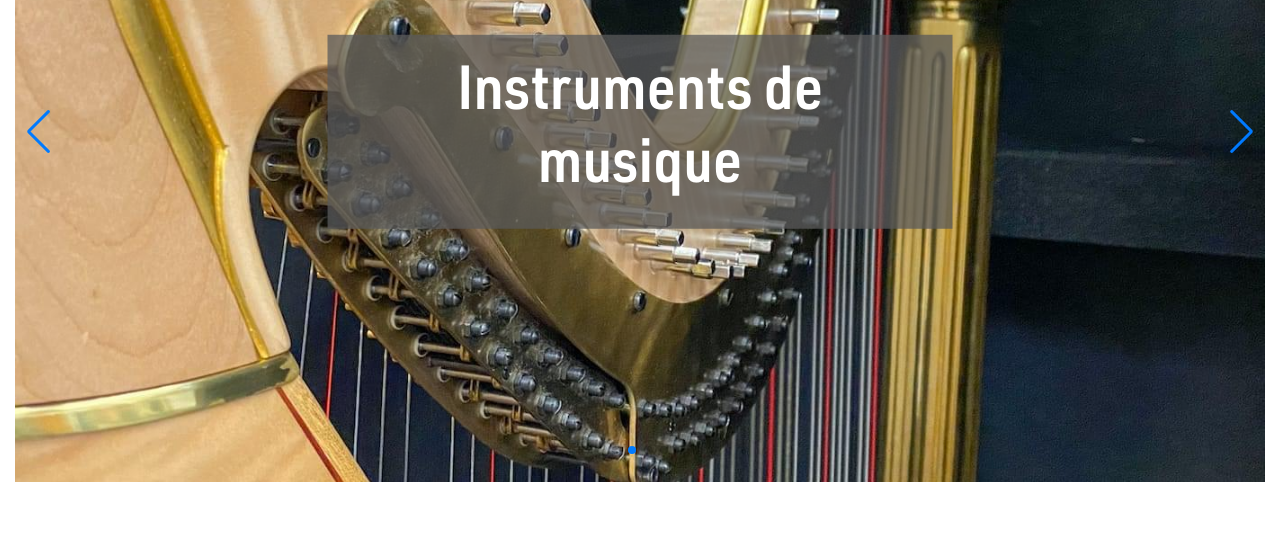
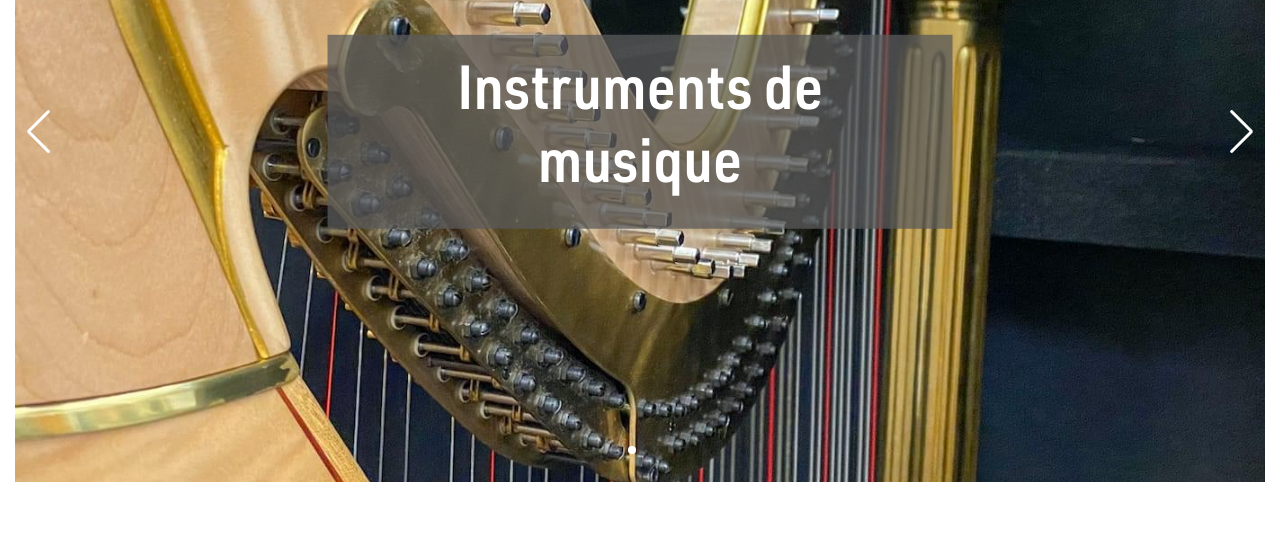
Before and after one commit to larucheio/stonecase.ch, a Jekyll site: the page built from index.html, in a window 1280 px wide. Shown: the part 2103-2646 px from the top of the page. Built offline with Jekyll 4.4.1, drawn with Linux system fonts in a browser that asks for light colours; nearby versions of some CDN libraries; library files that are not in the unit come from our copies.

Commit message:
Style swiper

```diff
--- a/css/main.scss
+++ b/css/main.scss
@@ -12,6 +12,16 @@
 @import "bootstrap/utilities";
 @import "bootstrap/type";
 @import "bootstrap/images";
+
+
+.swiper-button-prev,
+.swiper-button-next {
+  color: white;
+}
+
+.swiper-pagination-bullet-active {
+  background: white;
+}
 
 .swiper-slide {
   background-size: cover;
```
